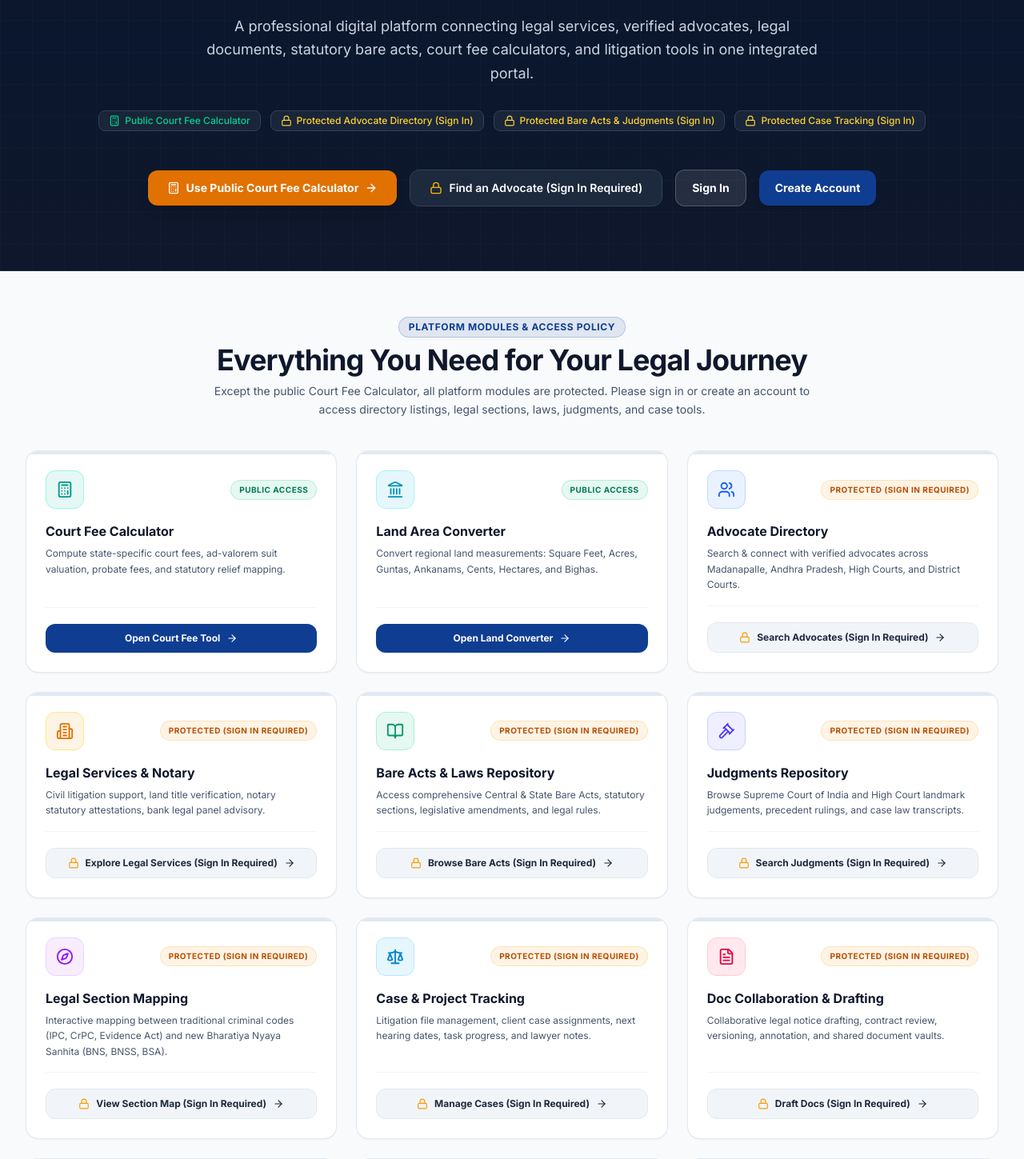
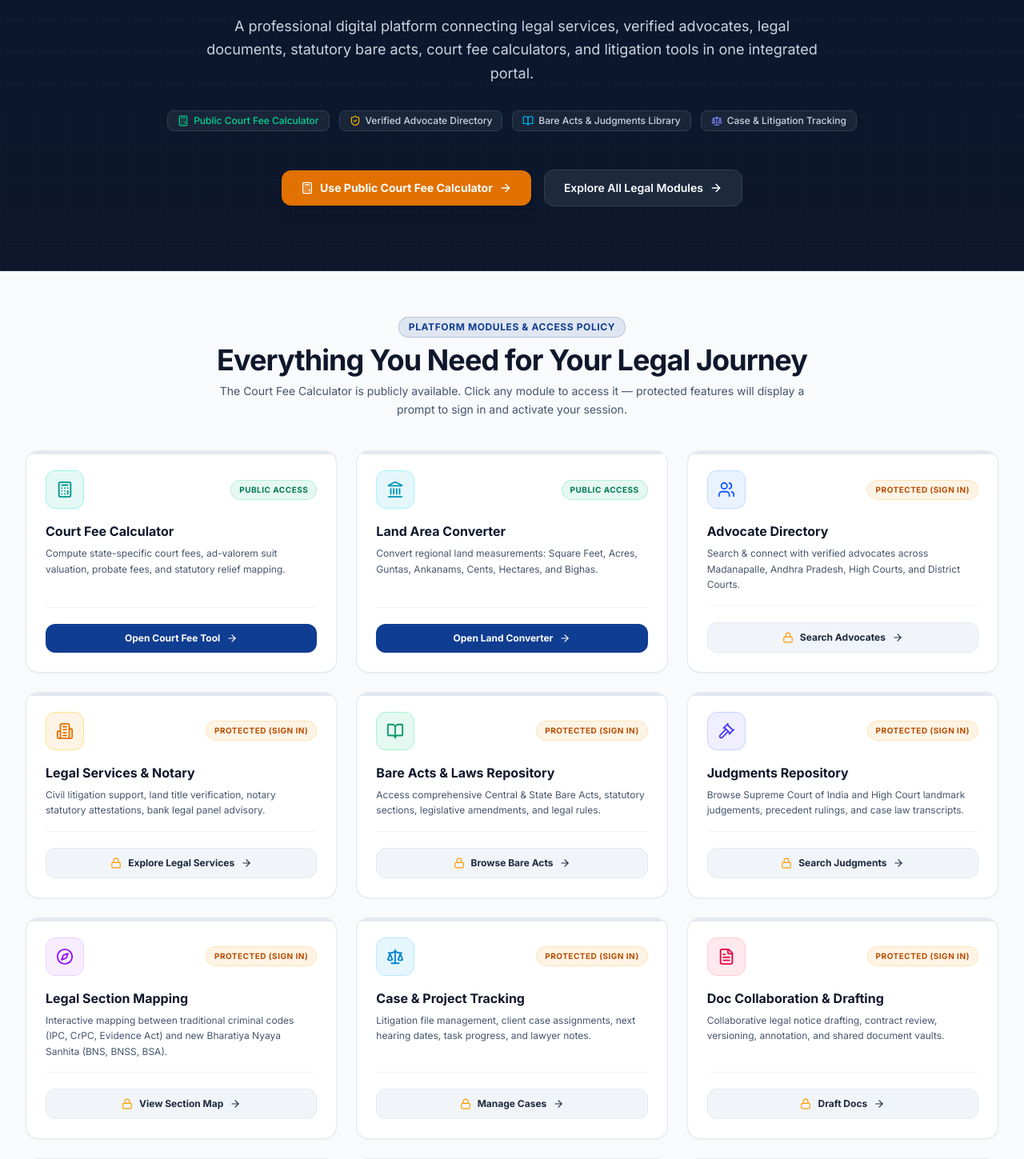
Before and after one commit to charithasree13/unified_legal_system, a React (Vite) app in the folder client/: page /dashboard in a window 1280 px wide. Shown: the part 280-1729 px from the top of the page at 80% size. Built offline with nearby package versions, Linux system fonts and the light colour scheme; a web font is replaced by a local one.

Commit message:
style: Consolidate Sign In and Sign Up buttons to single header location and refine hero CTAs

```diff
--- a/client/src/pages/PublicDashboard.tsx
+++ b/client/src/pages/PublicDashboard.tsx
@@ -75,7 +75,7 @@ export const PublicDashboard: React.FC = () => {
     {
       id: 'court-fee-calc',
       title: 'Court Fee Calculator',
-      category: 'Public Access Tool',
+      category: 'Public Access',
       isProtected: false,
       icon: Calculator,
       description: 'Compute state-specific court fees, ad-valorem suit valuation, probate fees, and statutory relief mapping.',
@@ -86,7 +86,7 @@ export const PublicDashboard: React.FC = () => {
     {
       id: 'land-calc',
       title: 'Land Area Converter',
-      category: 'Public Access Tool',
+      category: 'Public Access',
       isProtected: false,
       icon: Landmark,
       description: 'Convert regional land measurements: Square Feet, Acres, Guntas, Ankanams, Cents, Hectares, and Bighas.',
@@ -97,110 +97,110 @@ export const PublicDashboard: React.FC = () => {
     {
       id: 'directory',
       title: 'Advocate Directory',
-      category: 'Sign In Required',
+      category: 'Protected (Sign In)',
       isProtected: true,
       icon: Users,
       description: 'Search & connect with verified advocates across Madanapalle, Andhra Pradesh, High Courts, and District Courts.',
-      actionText: 'Search Advocates (Sign In Required)',
+      actionText: 'Search Advocates',
       path: '/directory',
       iconBg: 'bg-blue-500/10 text-blue-600 dark:text-blue-400 border-blue-200 dark:border-blue-800'
     },
     {
       id: 'services',
       title: 'Legal Services & Notary',
-      category: 'Sign In Required',
+      category: 'Protected (Sign In)',
       isProtected: true,
       icon: Building2,
       description: 'Civil litigation support, land title verification, notary statutory attestations, bank legal panel advisory.',
-      actionText: 'Explore Legal Services (Sign In Required)',
+      actionText: 'Explore Legal Services',
       path: '/directory',
       iconBg: 'bg-amber-500/10 text-amber-600 dark:text-amber-400 border-amber-200 dark:border-amber-800'
     },
     {
       id: 'laws',
       title: 'Bare Acts & Laws Repository',
-      category: 'Sign In Required',
+      category: 'Protected (Sign In)',
       isProtected: true,
       icon: BookOpen,
       description: 'Access comprehensive Central & State Bare Acts, statutory sections, legislative amendments, and legal rules.',
-      actionText: 'Browse Bare Acts (Sign In Required)',
+      actionText: 'Browse Bare Acts',
       path: '/laws',
       iconBg: 'bg-emerald-500/10 text-emerald-600 dark:text-emerald-400 border-emerald-200 dark:border-emerald-800'
     },
     {
       id: 'judgements',
       title: 'Judgments Repository',
-      category: 'Sign In Required',
+      category: 'Protected (Sign In)',
       isProtected: true,
       icon: Gavel,
       description: 'Browse Supreme Court of India and High Court landmark judgements, precedent rulings, and case law transcripts.',
-      actionText: 'Search Judgments (Sign In Required)',
+      actionText: 'Search Judgments',
       path: '/judgements',
       iconBg: 'bg-indigo-500/10 text-indigo-600 dark:text-indigo-400 border-indigo-200 dark:border-indigo-800'
     },
     {
       id: 'section-mapping',
       title: 'Legal Section Mapping',
-      category: 'Sign In Required',
+      category: 'Protected (Sign In)',
       isProtected: true,
       icon: Compass,
       description: 'Interactive mapping between traditional criminal codes (IPC, CrPC, Evidence Act) and new Bharatiya Nyaya Sanhita (BNS, BNSS, BSA).',
-      actionText: 'View Section Map (Sign In Required)',
+      actionText: 'View Section Map',
       path: '/section-mapping',
       iconBg: 'bg-purple-500/10 text-purple-600 dark:text-purple-400 border-purple-200 dark:border-purple-800'
     },
     {
       id: 'projects',
       title: 'Case & Project Tracking',
-      category: 'Sign In Required',
+      category: 'Protected (Sign In)',
       isProtected: true,
       icon: Scale,
       description: 'Litigation file management, client case assignments, next hearing dates, task progress, and lawyer notes.',
-      actionText: 'Manage Cases (Sign In Required)',
+      actionText: 'Manage Cases',
       path: '/projects',
       iconBg: 'bg-sky-500/10 text-sky-600 dark:text-sky-400 border-sky-200 dark:border-sky-800'
     },
     {
       id: 'collaboration',
       title: 'Doc Collaboration & Drafting',
-      category: 'Sign In Required',
+      category: 'Protected (Sign In)',
       isProtected: true,
       icon: FileText,
       description: 'Collaborative legal notice drafting, contract review, versioning, annotation, and shared document vaults.',
-      actionText: 'Draft Docs (Sign In Required)',
+      actionText: 'Draft Docs',
       path: '/collaboration',
       iconBg: 'bg-rose-500/10 text-rose-600 dark:text-rose-400 border-rose-200 dark:border-rose-800'
     },
     {
       id: 'chat',
       title: 'Secure Client-Advocate Chat',
-      category: 'Sign In Required',
+      category: 'Protected (Sign In)',
       isProtected: true,
       icon: MessageSquare,
       description: 'Direct real-time encrypted communication between clients and assigned legal advocates with document sharing.',
-      actionText: 'Start Chat (Sign In Required)',
+      actionText: 'Start Chat',
       path: '/chat',
       iconBg: 'bg-amber-500/10 text-amber-600 dark:text-amber-400 border-amber-200 dark:border-amber-800'
     },
     {
       id: 'notifications',
       title: 'Hearing Alerts & Reminders',
-      category: 'Sign In Required',
+      category: 'Protected (Sign In)',
       isProtected: true,
       icon: Calendar,
       description: 'Automated hearing date notifications, task deadline reminders, and court schedule updates for active matters.',
-      actionText: 'View Reminders (Sign In Required)',
+      actionText: 'View Reminders',
       path: '/projects',
       iconBg: 'bg-violet-500/10 text-violet-600 dark:text-violet-400 border-violet-200 dark:border-violet-800'
     },
     {
       id: 'verification',
       title: 'Bar Credential Verification',
-      category: 'Sign In Required',
+      category: 'Protected (Sign In)',
       isProtected: true,
       icon: ShieldCheck,
       description: 'Platform verification system for Bar Council enrollment numbers, advocate credentials, and administrator approvals.',
-      actionText: 'Admin Console (Sign In Required)',
+      actionText: 'Admin Console',
       path: '/dashboard',
       iconBg: 'bg-emerald-500/10 text-emerald-600 dark:text-emerald-400 border-emerald-200 dark:border-emerald-800'
     }
@@ -209,7 +209,7 @@ export const PublicDashboard: React.FC = () => {
   return (
     <div className="min-h-screen flex flex-col bg-slate-50 dark:bg-slate-950 text-slate-800 dark:text-slate-100 font-sans transition-colors">
 
-      {/* Top Professional Legal Header Navigation */}
+      {/* Top Professional Legal Header Navigation (Single location for Sign In / Sign Up) */}
       <PublicHeader onOpenAuthModal={openAuthModal} />
 
       {/* Main Content Body */}
@@ -248,17 +248,18 @@ export const PublicDashboard: React.FC = () => {
               <span className="flex items-center gap-1.5 bg-slate-800/80 px-3 py-1 rounded-lg border border-slate-700 text-emerald-400">
                 <Calculator size={14} /> Public Court Fee Calculator
               </span>
-              <span className="flex items-center gap-1.5 bg-slate-800/80 px-3 py-1 rounded-lg border border-slate-700 text-amber-300">
-                <Lock size={14} /> Protected Advocate Directory (Sign In)
+              <span className="flex items-center gap-1.5 bg-slate-800/80 px-3 py-1 rounded-lg border border-slate-700 text-slate-300">
+                <ShieldCheck size={14} className="text-amber-400" /> Verified Advocate Directory
               </span>
-              <span className="flex items-center gap-1.5 bg-slate-800/80 px-3 py-1 rounded-lg border border-slate-700 text-amber-300">
-                <Lock size={14} /> Protected Bare Acts & Judgments (Sign In)
+              <span className="flex items-center gap-1.5 bg-slate-800/80 px-3 py-1 rounded-lg border border-slate-700 text-slate-300">
+                <BookOpen size={14} className="text-sky-400" /> Bare Acts & Judgments Library
               </span>
-              <span className="flex items-center gap-1.5 bg-slate-800/80 px-3 py-1 rounded-lg border border-slate-700 text-amber-300">
-                <Lock size={14} /> Protected Case Tracking (Sign In)
+              <span className="flex items-center gap-1.5 bg-slate-800/80 px-3 py-1 rounded-lg border border-slate-700 text-slate-300">
+                <Scale size={14} className="text-indigo-400" /> Case & Litigation Tracking
               </span>
             </div>
 
+            {/* Clean Hero Call to Action Buttons (Single header Sign In / Sign Up location) */}
             <div className="pt-6 flex flex-wrap justify-center items-center gap-3 sm:gap-4">
               <Link
                 to="/calculators"
@@ -269,31 +270,13 @@ export const PublicDashboard: React.FC = () => {
                 <ArrowRight size={16} />
               </Link>
 
-              <button
-                onClick={() => openAuthModal('login', 'Sign in or create an account to search the Advocate Directory.')}
-                className="px-6 py-3 bg-slate-800 hover:bg-slate-700 text-white font-semibold text-xs sm:text-sm rounded-xl border border-slate-700 transition-all flex items-center gap-2 cursor-pointer"
+              <a
+                href="#modules"
+                className="px-6 py-3 bg-slate-800 hover:bg-slate-700 text-white font-semibold text-xs sm:text-sm rounded-xl border border-slate-700 transition-all flex items-center gap-2"
               >
-                <Lock size={16} className="text-amber-400" />
-                <span>Find an Advocate (Sign In Required)</span>
-              </button>
-
-              {!token && (
-                <>
-                  <button
-                    onClick={() => openAuthModal('login', 'Sign in to access protected case files, secure messaging, and client tools.')}
-                    className="px-5 py-3 bg-white/10 hover:bg-white/20 text-white font-bold text-xs sm:text-sm rounded-xl border border-white/20 transition-all cursor-pointer"
-                  >
-                    Sign In
-                  </button>
-
-                  <button
-                    onClick={() => openAuthModal('signup', 'Register as an Advocate or Client to unlock full legal features.')}
-                    className="px-5 py-3 bg-primary hover:bg-primary-hover text-white font-bold text-xs sm:text-sm rounded-xl shadow-md transition-all cursor-pointer"
-                  >
-                    Create Account
-                  </button>
-                </>
-              )}
+                <span>Explore All Legal Modules</span>
+                <ArrowRight size={16} />
+              </a>
             </div>
 
           </div>
@@ -310,7 +293,7 @@ export const PublicDashboard: React.FC = () => {
               Everything You Need for Your Legal Journey
             </h2>
             <p className="text-slate-600 dark:text-slate-400 text-xs sm:text-sm leading-relaxed">
-              Except the public Court Fee Calculator, all platform modules are protected. Please sign in or create an account to access directory listings, legal sections, laws, judgments, and case tools.
+              The Court Fee Calculator is publicly available. Click any module to access it — protected features will display a prompt to sign in and activate your session.
             </p>
           </div>
 
@@ -337,7 +320,7 @@ export const PublicDashboard: React.FC = () => {
                           ? 'bg-amber-500/10 text-amber-700 dark:text-amber-400 border-amber-500/20'
                           : 'bg-emerald-500/10 text-emerald-700 dark:text-emerald-400 border-emerald-500/20'
                       }`}>
-                        {item.isProtected ? 'Protected (Sign In Required)' : 'Public Access'}
+                        {item.category}
                       </span>
                     </div>
 
```
